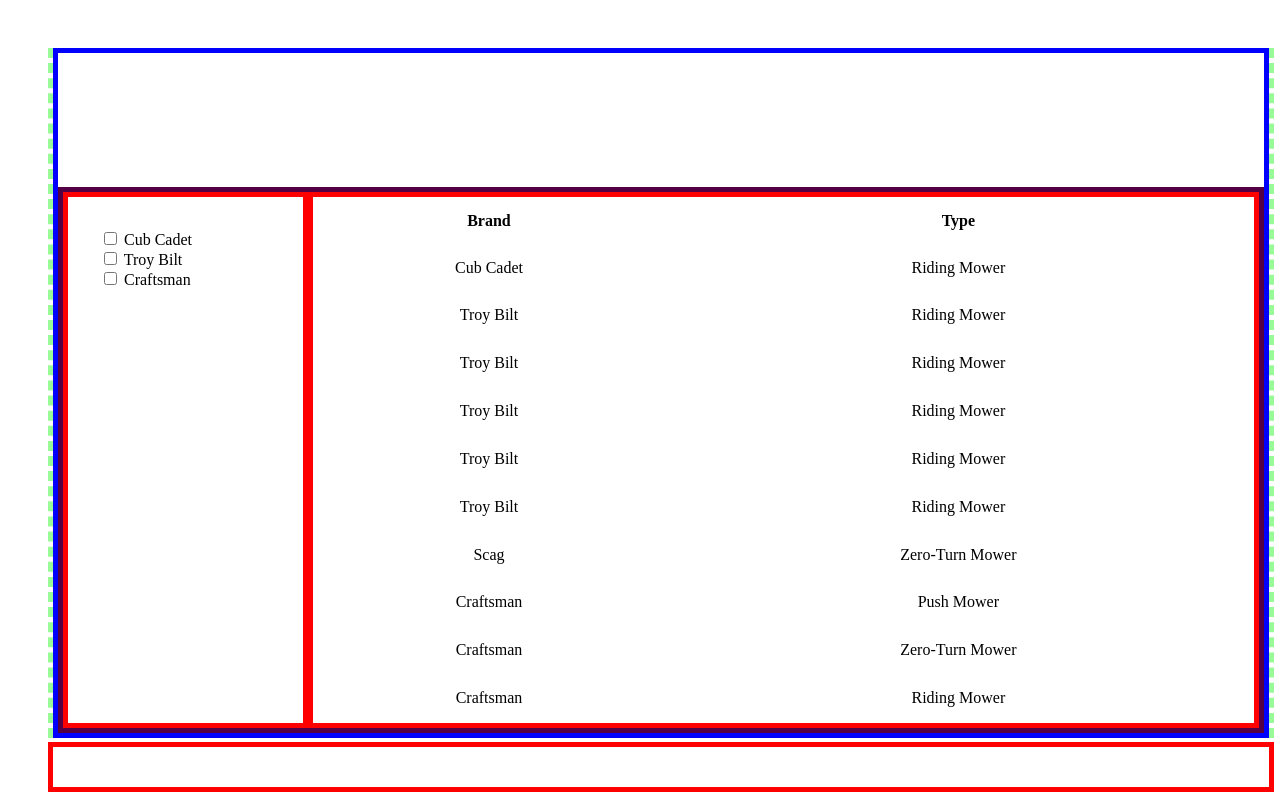
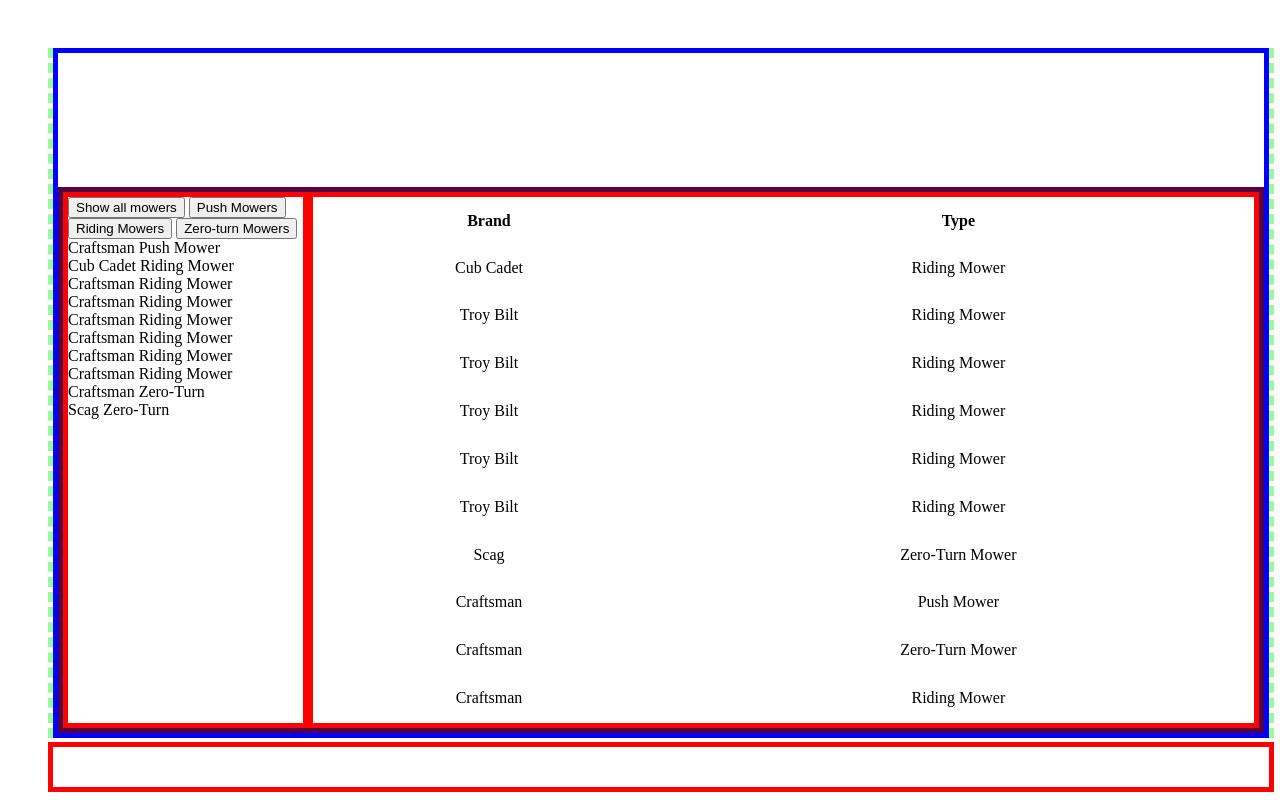
Before and after one commit to KaiWyrmsbane/LawnCareWebsite, a plain HTML site: page index.html in a window 1280 px wide. Drawn offline with Linux system fonts and the light colour scheme; no server answers.

Commit message:
got my filter section working

```diff
--- a/index.html
+++ b/index.html
@@ -19,14 +19,26 @@
             <h1 class="temp"></h1>
         </div>
         <div class="StoreSection">
+            <!-- this youtube vid helped me create the filter -->
+            <!-- https://www.youtube.com/watch?v=HRpjAGT7X4Y -->
             <div class="filterSection">
-                <div class="filterCheckbox">
-                    <input type="checkbox" id="vehicle1" name="vehicle1" value="Bike">
-                    <label for="vehicle1"> Cub Cadet</label><br>
-                    <input type="checkbox" id="vehicle2" name="vehicle2" value="Car">
-                    <label for="vehicle2"> Troy Bilt</label><br>
-                    <input type="checkbox" id="vehicle3" name="vehicle3" value="Boat">
-                    <label for="vehicle3"> Craftsman</label>
+                <div id="filterCheckbox">
+                    <button class="btn" onclick="FilterObjects('all')">Show all mowers</button>
+                    <button class="btn" onclick="FilterObjects('Push')">Push Mowers</button>
+                    <button class="btn" onclick="FilterObjects('Riding')">Riding Mowers</button>
+                    <button class="btn" onclick="FilterObjects('Zero-turn')">Zero-turn Mowers</button>
+                </div>
+                <div class="objects">
+                    <div class="box Push">Craftsman Push Mower</div>
+                    <div class="box Riding">Cub Cadet Riding Mower</div>
+                    <div class="box Riding">Craftsman Riding Mower</div>
+                    <div class="box Riding">Craftsman Riding Mower</div>
+                    <div class="box Riding">Craftsman Riding Mower</div>
+                    <div class="box Riding">Craftsman Riding Mower</div>
+                    <div class="box Riding">Craftsman Riding Mower</div>
+                    <div class="box Riding">Craftsman Riding Mower</div>
+                    <div class="box Zero-turn">Craftsman Zero-Turn</div>
+                    <div class="box Zero-turn">Scag Zero-Turn</div>
                 </div>
             </div>
             <div class="storeView">
--- a/scripts/store.js
+++ b/scripts/store.js
@@ -58,8 +58,37 @@
 }
 
 //use this funtion to filtrate the Array of lawnmowers
-function filterTable(brand, type) {
-  if (brand == "Scag") {
-    console.log(mowers[6].Brand);
+FilterObjects("all");
+
+function FilterObjects(c) {
+  let x, i;
+  x = document.getElementsByClassName("box");
+  if (c == "all") c = "";
+  for (i = 0; i < x.length; i++) {
+    RemoveClass(x[i], "show");
+    if (x[i].className.indexOf(c) > -1) AddClass(x[i], "show");
   }
 }
+
+function AddClass(element, name) {
+  let i, arr1, arr2;
+  arr1 = element.className.split(" ");
+  arr2 = name.split(" ");
+  for (i = 0; i < arr2.length; i++) {
+    if (arr1.indexOf(arr2[i]) == -1) {
+      element.className += " " + arr2[i];
+    }
+  }
+}
+
+function RemoveClass(element, name) {
+  let i, arr1, arr2;
+  arr1 = element.className.split(" ");
+  arr2 = name.split(" ");
+  for (i = 0; i < arr2.length; i++) {
+    while (arr1.indexOf(arr2[i]) > -1) {
+      arr1.splice(arr1.indexOf(arr2[i]), 1);
+    }
+  }
+  element.className = arr1.join(" ");
+}
--- a/styles/IndexStyleSheet.css
+++ b/styles/IndexStyleSheet.css
@@ -59,3 +59,10 @@
 .cityname, .temp{
     margin: auto 4em 0 0;
 }
+/* testing */
+.box{
+    display: none;
+}
+.show{
+    display: block;
+}
```
